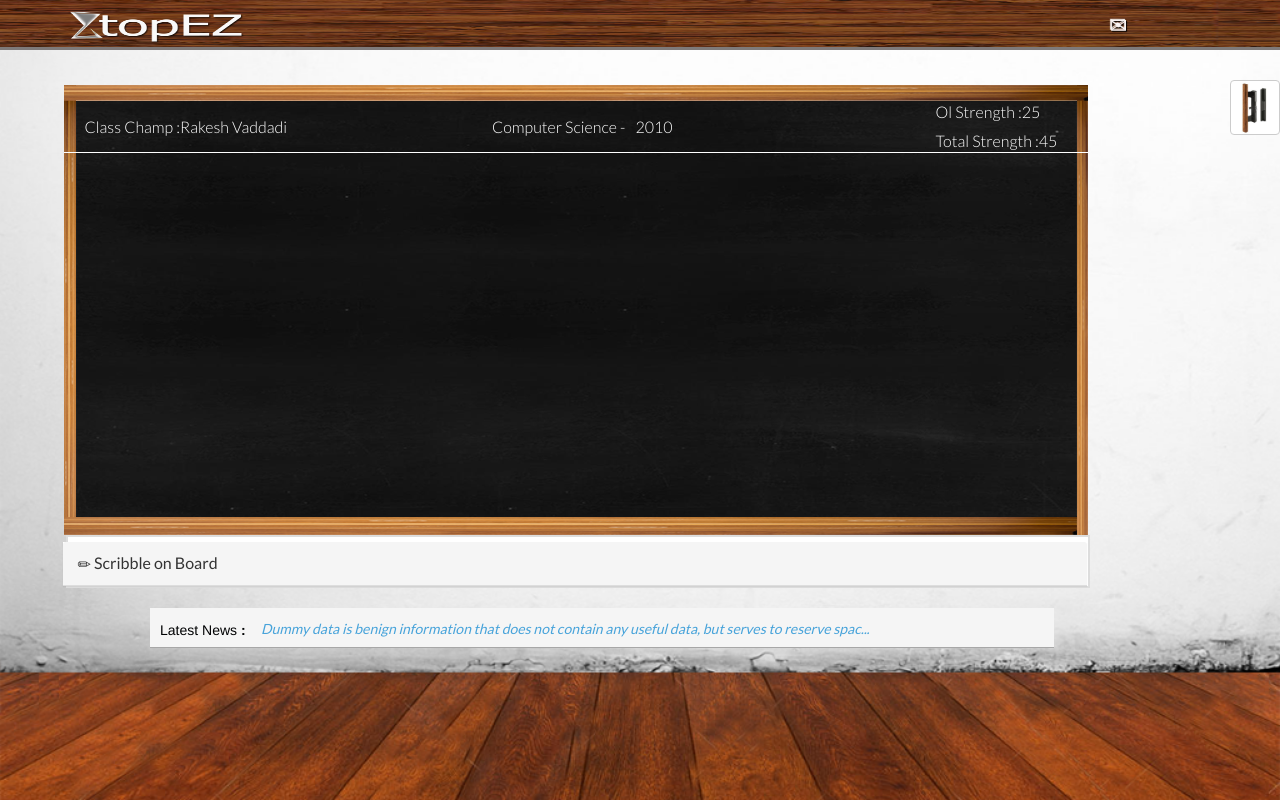
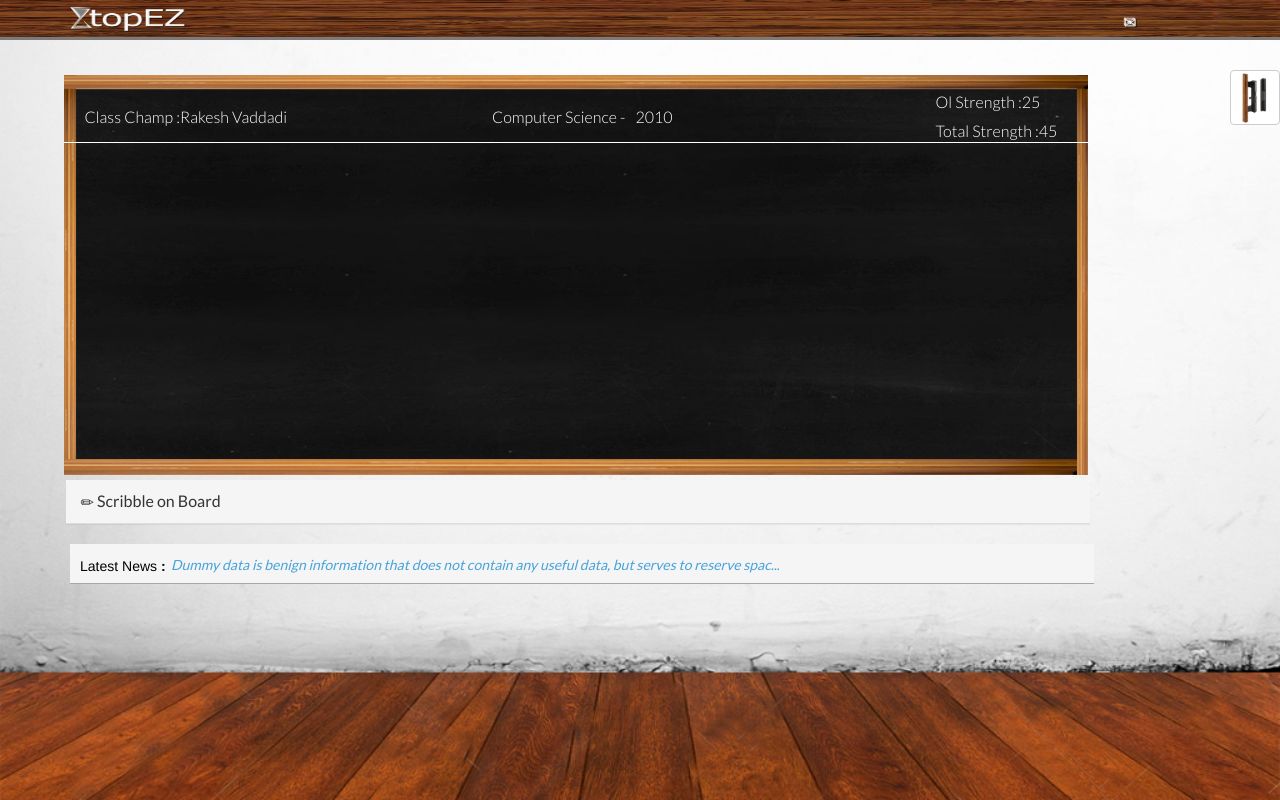
Before and after one commit to Diffinder/topez, a PHP site: page /index.html in a window 1280 px wide; the page is wider, and only the part inside the window is pictured. Run offline with PHP 8.4, Linux system fonts and the light colour scheme; some libraries are stand-ins or nearby versions; some web fonts are replaced.

Commit message:
adjusted resolution

```diff
--- a/css/style.css
+++ b/css/style.css
@@ -1,30 +1,30 @@
 .logo{
   background: url('../images/logo.png') no-repeat;
   float:left;
-  width: 180px;
-  height: 50px;
+  width: 120px;
+  height: 40px;
    background-size: 100% 100%;
-  margin-top: 3px;
+  margin-top: px;
   margin-left: 70px;
   font-size: 25px;
 }
 .top-panel{
   background:url('../images/top.png');
   width: 100%;
-  height:50px;
+  height:40px;/*034 height changed*/
   background-size: 100% 100%;
   border-bottom: 3px solid #7E7A7A;
   color:rgb(250, 244, 244);
-  font-size: 21px;
+  font-size: 15px;/*034 size changed*/
   text-shadow: -1px -1px 1px #fff, 1px 1px 1px #000;
 }
 .bb{
   background: url('../images/bb.png') no-repeat;
   background-size: 100% 100%;
   width:1024px;
-	height: 450px;
+  height: 400px;/*034 height changed*/
   margin-left:5%;
-	margin-top: -50px;   /* Changed */
+  margin-top: -50px;   /* Changed */ /*034 changed*/
   /*border: 15px ridge rgb(209, 218, 216);
   border-style: ridge ridge groove groove;*/
   /*-webkit-border-image:url('../images/b2.png') 30 50 round; /* Safari 5 */
@@ -145,7 +145,7 @@ margin-left: 5%;
     transition: 0.1s ease-out height;
     clear: both;
     background: white;
-    border: 2px solid #dddddd;
+    /*border: 2px solid #dddddd;*//*034 changed*/
     margin-bottom: 0px;
     position: relative;
 }
@@ -218,9 +218,9 @@ margin-left: 5%;
 
 .ticker {
   position: absolute;
-  margin-left: 260px;
-  width: 794px;
-  height: 40px;
+  margin-left: 170px;
+  width: 924px;/*034  changed*/
+  height: 40px;/*034  changed*/
   overflow: hidden;
   line-height: 40px;
   background-color:  #f5f5f5;
@@ -232,7 +232,7 @@ margin-left: 5%;
 
 .tickerhdng {
   position: absolute;
-  margin-left: 150px;
+  margin-left: 70px;/*034 changed*/
   width: 110px;
   height: 40px;
   overflow: hidden;
--- a/index.html
+++ b/index.html
@@ -305,7 +305,7 @@
             </ul> -->
             <div class="share" id="share">
                 <!-- <div class="arrow"></div> -->
-                <div id="fb-panel" class="panel panel-default" style="margin-top:5px;margin-left:-5px;">
+                <div id="fb-panel" class="panel panel-default" style="margin-top:5px;">
                       <div class="panel-heading"><i class="fa fa-file"></i><i class="glyphicon glyphicon-pencil" onClick="showBox();" style="cursor:pointer;"></i>&nbsp;Scribble on Board</div>
                       <div class="panel-body" id="panel-body" style="display:none;">
                         <div class="">
```
Lines whose indentation alone changed are shown as unchanged.
